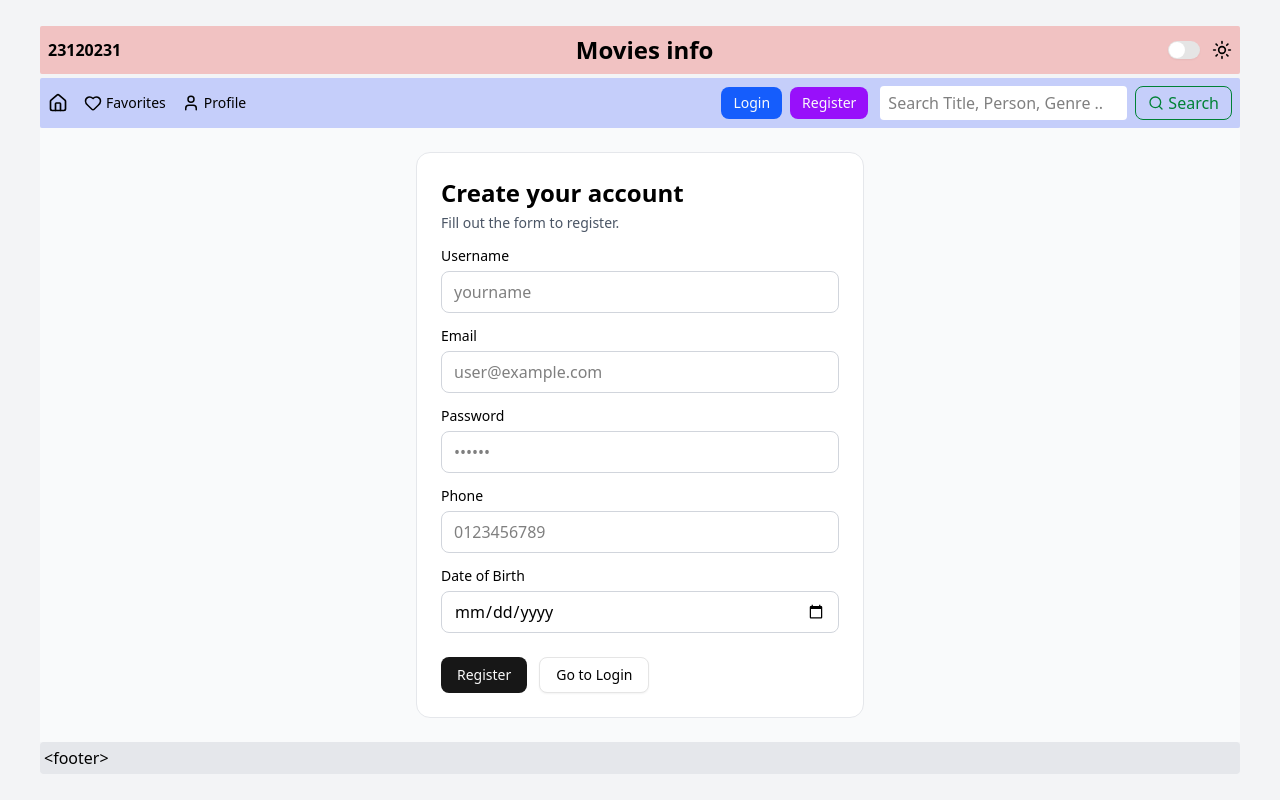
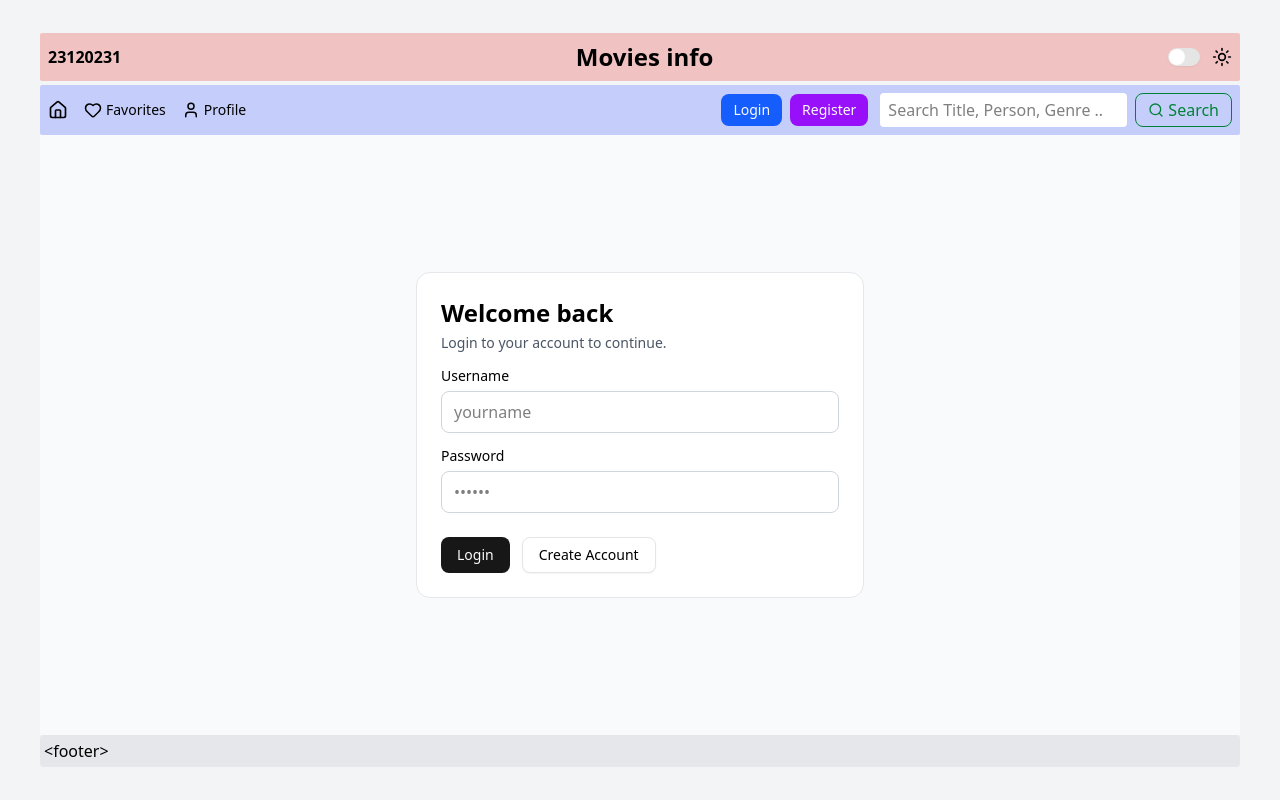
Before and after one commit to nhaajtdajt/BTCN02, a React (Vite) app in the folder movies-web/: page /login in a window 1280 px wide. Before the commit this address led to /register. Built offline with nearby package versions, Linux system fonts and the light colour scheme.

Commit message:
feat: update authentication flow; modify LoginRedirect to navigate to home on login, enhance Login page with form validation and error handling, and adjust Register page to redirect to login after registration

```diff
--- a/movies-web/src/components/auth/LoginRedirect.jsx
+++ b/movies-web/src/components/auth/LoginRedirect.jsx
@@ -1,13 +1,15 @@
 import { Navigate } from 'react-router-dom';
 import { useAuth } from '@/context/AuthContext';
+import Login from '@/pages/Login';
 
 export default function LoginRedirect() {
     const { isAuthenticated } = useAuth();
 
-    // If already logged in, go to profile; otherwise go to register
+    // If already logged in, go to home
     if (isAuthenticated) {
-        return <Navigate to="/profile" replace />;
+        return <Navigate to="/" replace />;
     }
 
-    return <Navigate to="/register" replace />;
+    // Otherwise show login page
+    return <Login />;
 }
--- a/movies-web/src/components/layout/nav.jsx
+++ b/movies-web/src/components/layout/nav.jsx
@@ -3,6 +3,7 @@ import { Link, useNavigate } from 'react-router-dom';
 import { useTheme } from '@/context/ThemeContext';
 import { useAuth } from '@/context/AuthContext';
 import { Button } from '@/components/ui/button';
+import { Avatar, AvatarFallback } from '@/components/ui/avatar';
 import { useState } from 'react';
 
 export default function Nav() {
@@ -48,7 +49,14 @@ export default function Nav() {
       <div className="flex items-center gap-3">
         {isAuthenticated ? (
           <div className="flex items-center gap-2 ml-2">
-            <span className="text-sm opacity-80">Hello, {user?.username}</span>
+            <div className="flex items-center gap-2">
+              <Avatar className="w-8 h-8">
+                <AvatarFallback className={isDark ? 'bg-blue-600 text-white' : 'bg-blue-500 text-white'}>
+                  {user?.username?.slice(0, 2).toUpperCase() || 'U'}
+                </AvatarFallback>
+              </Avatar>
+              <span className="text-sm font-medium">{user?.username}</span>
+            </div>
             <Button
               onClick={() => {
                 logout();
--- a/movies-web/src/context/AuthContext.jsx
+++ b/movies-web/src/context/AuthContext.jsx
@@ -1,4 +1,4 @@
-import { createContext, useContext, useState, useEffect } from 'react';
+import { createContext, useContext, useState, useEffect, useMemo } from 'react';
 
 const AuthContext = createContext();
 
@@ -8,30 +8,36 @@ export function AuthProvider({ children }) {
         return saved ? JSON.parse(saved) : null;
     });
 
-    const [isAuthenticated, setIsAuthenticated] = useState(() => {
-        return !!localStorage.getItem('user');
+    const [token, setToken] = useState(() => {
+        return localStorage.getItem('token') || null;
     });
 
+    const isAuthenticated = useMemo(() => {
+        return !!user && !!token;
+    }, [user, token]);
+
     useEffect(() => {
-        if (user) {
+        if (user && token) {
             localStorage.setItem('user', JSON.stringify(user));
-            setIsAuthenticated(true);
+            localStorage.setItem('token', token);
         } else {
             localStorage.removeItem('user');
-            setIsAuthenticated(false);
+            localStorage.removeItem('token');
         }
-    }, [user]);
+    }, [user, token]);
 
-    const login = (userData) => {
+    const login = (userData, authToken) => {
         setUser(userData);
+        setToken(authToken);
     };
 
     const logout = () => {
         setUser(null);
+        setToken(null);
     };
 
     return (
-        <AuthContext.Provider value={{ user, isAuthenticated, login, logout }}>
+        <AuthContext.Provider value={{ user, token, isAuthenticated, login, logout }}>
             {children}
         </AuthContext.Provider>
     );
--- a/movies-web/src/pages/Login.jsx
+++ b/movies-web/src/pages/Login.jsx
@@ -1,9 +1,118 @@
+import { useForm } from 'react-hook-form';
+import { z } from 'zod';
+import { zodResolver } from '@hookform/resolvers/zod';
+import { useState } from 'react';
+import { useNavigate, Link } from 'react-router-dom';
+import { useTheme } from '@/context/ThemeContext';
+import { useAuth } from '@/context/AuthContext';
+import { loginUser } from '@/service/api';
+import { Form, FormControl, FormField, FormItem, FormLabel, FormMessage } from '@/components/ui/form';
+import { Button } from '@/components/ui/button';
+
+const LoginSchema = z.object({
+    username: z.string().min(3, 'Username must be at least 3 characters'),
+    password: z.string().min(6, 'Password must be at least 6 characters'),
+});
+
 export default function Login() {
+    const { isDark } = useTheme();
+    const { login } = useAuth();
+    const navigate = useNavigate();
+    const [serverError, setServerError] = useState('');
+
+    const form = useForm({
+        resolver: zodResolver(LoginSchema),
+        defaultValues: {
+            username: '',
+            password: '',
+        },
+        mode: 'onSubmit',
+    });
+
+    async function onSubmit(values) {
+        setServerError('');
+        try {
+            const res = await loginUser(values);
+            // res contains: { message, token, user: {id, username, email} }
+            login(res.user, res.token);
+            // Redirect to home after successful login
+            navigate('/');
+        } catch (err) {
+            setServerError(err?.message || 'Login failed');
+        }
+    }
+
     return (
-        <div className="w-[1200px] p-6 min-h-[600px] flex items-center justify-center">
-            <div className="w-full max-w-md">
-                <h1 className="text-2xl font-bold mb-4">Login</h1>
-                <p className="text-gray-600">Login page - Coming soon...</p>
+        <div className={`w-[1200px] mx-auto p-6 min-h-[600px] flex items-center justify-center ${isDark ? 'bg-gray-900 text-white' : 'bg-gray-50 text-black'}`}>
+            <div className={`w-full max-w-md rounded-xl border p-6 ${isDark ? 'bg-gray-900/70 border-gray-800' : 'bg-white border-gray-200'}`}>
+                <h1 className="text-2xl font-bold mb-1">Welcome back</h1>
+                <p className={`mb-4 text-sm ${isDark ? 'text-gray-300' : 'text-gray-600'}`}>
+                    Login to your account to continue.
+                </p>
+
+                {serverError && (
+                    <div className="mb-3 text-sm text-red-500">{serverError}</div>
+                )}
+
+                <Form {...form}>
+                    <form onSubmit={form.handleSubmit(onSubmit)} className="space-y-4">
+                        <FormField
+                            control={form.control}
+                            name="username"
+                            render={({ field }) => (
+                                <FormItem>
+                                    <FormLabel>Username</FormLabel>
+                                    <FormControl>
+                                        <input
+                                            {...field}
+                                            type="text"
+                                            placeholder="yourname"
+                                            className={`w-full rounded-md border px-3 py-2 ${isDark ? 'bg-gray-800 border-gray-700 text-white placeholder:text-gray-400' : 'bg-white border-gray-300'}`}
+                                        />
+                                    </FormControl>
+                                    <FormMessage />
+                                </FormItem>
+                            )}
+                        />
+
+                        <FormField
+                            control={form.control}
+                            name="password"
+                            render={({ field }) => (
+                                <FormItem>
+                                    <FormLabel>Password</FormLabel>
+                                    <FormControl>
+                                        <input
+                                            {...field}
+                                            type="password"
+                                            placeholder="••••••"
+                                            className={`w-full rounded-md border px-3 py-2 ${isDark ? 'bg-gray-800 border-gray-700 text-white placeholder:text-gray-400' : 'bg-white border-gray-300'}`}
+                                        />
+                                    </FormControl>
+                                    <FormMessage />
+                                </FormItem>
+                            )}
+                        />
+
+                        <div className="pt-2 flex items-center gap-3">
+                            <Button
+                                type="submit"
+                                disabled={form.formState.isSubmitting}
+                                className={isDark ? 'bg-blue-600 hover:bg-blue-500 text-white' : ''}
+                            >
+                                {form.formState.isSubmitting ? 'Logging in…' : 'Login'}
+                            </Button>
+                            <Button
+                                type="button"
+                                variant="outline"
+                                asChild
+                                className={isDark ? 'bg-gray-800 border-gray-700 text-white hover:bg-gray-700' : ''}
+                            >
+                                <Link to="/register">Create Account</Link>
+                            </Button>
+                        </div>
+                    </form>
+                </Form>
             </div>
         </div>
     );
--- a/movies-web/src/pages/Register.jsx
+++ b/movies-web/src/pages/Register.jsx
@@ -41,11 +41,9 @@ export default function Register() {
         setSuccessMsg('');
         try {
             const res = await registerUser(values);
-            setSuccessMsg(res?.message || 'Registered successfully');
-            // Auto-login user after successful registration
-            login({ username: values.username, email: values.email });
-            // Redirect to home after short delay
-            setTimeout(() => navigate('/'), 1200);
+            setSuccessMsg(res?.message || 'Registered successfully! Redirecting to login...');
+            // Redirect to login page after short delay
+            setTimeout(() => navigate('/login'), 1200);
         } catch (err) {
             setServerError(err?.message || 'Registration failed');
         }
```
